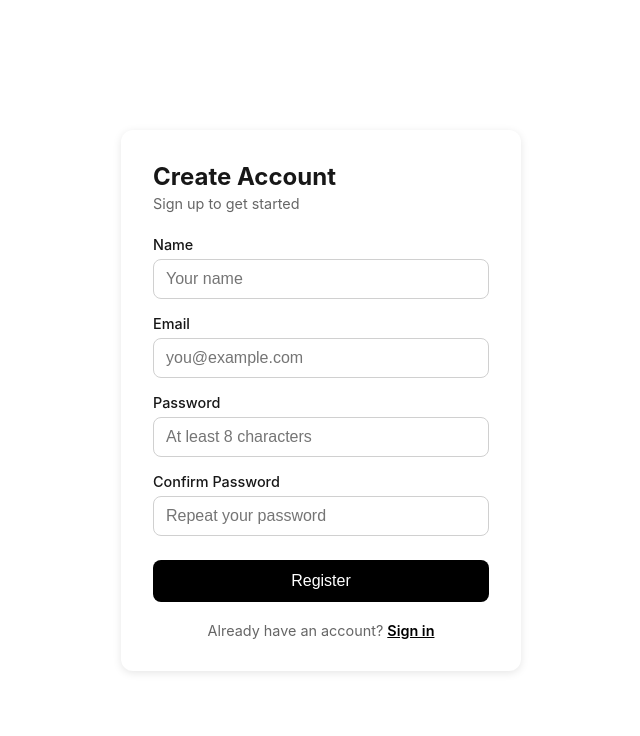
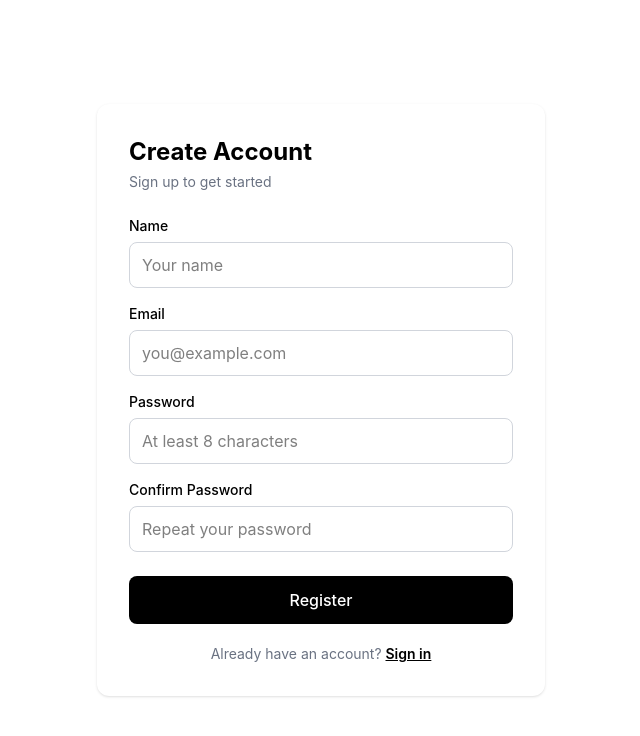
Before and after one commit to stainedatom/agenthooks, a Next.js app in the folder apps/web/: page /register in a window 1280 px wide. Shown: the top 736 px of the page, without its empty margins (319-959 px from the left). Built offline with nearby package versions, Linux system fonts and the light colour scheme; no server answers.

Commit message:
feat(web): frontend styling use tailwindcss v4 instead

```diff
--- a/apps/web/app/globals.css
+++ b/apps/web/app/globals.css
@@ -1,14 +1,4 @@
-:root {
-  --background: #ffffff;
-  --foreground: #171717;
-}
-
-@media (prefers-color-scheme: dark) {
-  :root {
-    --background: #0a0a0a;
-    --foreground: #ededed;
-  }
-}
+@import "tailwindcss";
 
 html,
 body {
@@ -17,34 +7,6 @@ body {
 }
 
 body {
-  color: var(--foreground);
-  background: var(--background);
+  -webkit-font-smoothing: antialiased;
+  -moz-osx-font-smoothing: grayscale;
 }
-
-* {
-  box-sizing: border-box;
-  padding: 0;
-  margin: 0;
-}
-
-a {
-  color: inherit;
-  text-decoration: none;
-}
-
-.imgDark {
-  display: none;
-}
-
-@media (prefers-color-scheme: dark) {
-  html {
-    color-scheme: dark;
-  }
-
-  .imgLight {
-    display: none;
-  }
-  .imgDark {
-    display: unset;
-  }
-}
--- a/apps/web/app/page.tsx
+++ b/apps/web/app/page.tsx
@@ -1,6 +1,7 @@
 "use client";
 
 import { useEffect, useState } from "react";
+import Link from "next/link";
 
 interface User {
   id: string;
@@ -31,93 +32,46 @@ export default function Home() {
 
   if (loading) {
     return (
-      <div style={styles.container}>
-        <p>Loading...</p>
+      <div className="flex items-center justify-center min-h-screen">
+        <p className="text-gray-500">Loading...</p>
       </div>
     );
   }
 
   return (
-    <div style={styles.container}>
-      <h1 style={styles.title}>Agent Hooks</h1>
-      <p style={styles.subtitle}>Authentication</p>
+    <div className="flex flex-col items-center justify-center min-h-screen px-5 text-center font-sans antialiased">
+      <h1 className="text-4xl font-bold mb-2">Agent Hooks</h1>
+      <p className="text-base text-gray-500 mb-8">Authentication</p>
 
       {user ? (
-        <div style={styles.card}>
-          <p style={styles.welcome}>Welcome, {user.name}!</p>
-          <p style={styles.email}>{user.email}</p>
-          <div style={styles.links}>
-            <a href="/dashboard" style={styles.button}>Go to Dashboard</a>
+        <div className="bg-gray-100 rounded-xl p-6 max-w-md w-full">
+          <p className="text-lg font-semibold mb-1">Welcome, {user.name}!</p>
+          <p className="text-sm text-gray-500 mb-5">{user.email}</p>
+          <div className="flex gap-3 justify-center flex-wrap">
+            <Link
+              href="/dashboard"
+              className="inline-block px-6 py-3 bg-black text-white rounded-lg font-medium text-base no-underline"
+            >
+              Go to Dashboard
+            </Link>
           </div>
         </div>
       ) : (
-        <div style={styles.links}>
-          <a href="/login" style={styles.button}>Login</a>
-          <a href="/register" style={{ ...styles.button, ...styles.buttonSecondary }}>
+        <div className="flex gap-3 justify-center flex-wrap">
+          <Link
+            href="/login"
+            className="inline-block px-6 py-3 bg-black text-white rounded-lg font-medium text-base no-underline"
+          >
+            Login
+          </Link>
+          <Link
+            href="/register"
+            className="inline-block px-6 py-3 bg-gray-200 text-black rounded-lg font-medium text-base no-underline"
+          >
             Register
-          </a>
+          </Link>
         </div>
       )}
     </div>
   );
 }
-
-const styles: Record<string, React.CSSProperties> = {
-  container: {
-    display: "flex",
-    flexDirection: "column",
-    alignItems: "center",
-    justifyContent: "center",
-    minHeight: "100vh",
-    fontFamily: "-apple-system, BlinkMacSystemFont, 'Segoe UI', Roboto, sans-serif",
-    padding: "20px",
-    textAlign: "center",
-  },
-  title: {
-    fontSize: "2.5rem",
-    margin: "0 0 8px",
-    fontWeight: 700,
-  },
-  subtitle: {
-    fontSize: "1rem",
-    color: "#666",
-    marginBottom: "32px",
-  },
-  card: {
-    background: "#f5f5f5",
-    borderRadius: "12px",
-    padding: "24px",
-    maxWidth: "400px",
-    width: "100%",
-  },
-  welcome: {
-    fontSize: "1.2rem",
-    fontWeight: 600,
-    margin: "0 0 4px",
-  },
-  email: {
-    fontSize: "0.9rem",
-    color: "#666",
-    margin: "0 0 20px",
-  },
-  links: {
-    display: "flex",
-    gap: "12px",
-    justifyContent: "center",
-    flexWrap: "wrap",
-  },
-  button: {
-    display: "inline-block",
-    padding: "12px 24px",
-    background: "#000",
-    color: "#fff",
-    textDecoration: "none",
-    borderRadius: "8px",
-    fontWeight: 500,
-    fontSize: "1rem",
-  },
-  buttonSecondary: {
-    background: "#e0e0e0",
-    color: "#000",
-  },
-};
--- a/apps/web/app/register/page.tsx
+++ b/apps/web/app/register/page.tsx
@@ -45,156 +45,86 @@ export default function RegisterPage() {
   }
 
   return (
-    <div style={styles.container}>
-      <div style={styles.card}>
-        <h1 style={styles.title}>Create Account</h1>
-        <p style={styles.subtitle}>Sign up to get started</p>
+    <div className="flex items-center justify-center min-h-screen p-5">
+      <div className="bg-white rounded-xl p-8 max-w-md w-full shadow-sm">
+        <h1 className="text-2xl font-bold m-0 mb-1">Create Account</h1>
+        <p className="text-sm text-gray-500 m-0 mb-6">Sign up to get started</p>
 
-        {error && <div style={styles.error}>{error}</div>}
+        {error && (
+          <div className="bg-red-100 text-red-700 p-3 rounded-lg mb-4 text-sm">
+            {error}
+          </div>
+        )}
 
-        <form onSubmit={handleSubmit} style={styles.form}>
-          <div style={styles.field}>
-            <label style={styles.label} htmlFor="name">Name</label>
+        <form onSubmit={handleSubmit} className="flex flex-col gap-4">
+          <div className="flex flex-col gap-1.5">
+            <label className="text-sm font-medium" htmlFor="name">Name</label>
             <input
               id="name"
               type="text"
               value={name}
               onChange={(e) => setName(e.target.value)}
-              style={styles.input}
+              className="px-3 py-2.5 border border-gray-300 rounded-lg text-base outline-none focus:border-gray-400 transition-colors"
               placeholder="Your name"
               autoComplete="name"
             />
           </div>
 
-          <div style={styles.field}>
-            <label style={styles.label} htmlFor="email">Email</label>
+          <div className="flex flex-col gap-1.5">
+            <label className="text-sm font-medium" htmlFor="email">Email</label>
             <input
               id="email"
               type="email"
               value={email}
               onChange={(e) => setEmail(e.target.value)}
-              style={styles.input}
+              className="px-3 py-2.5 border border-gray-300 rounded-lg text-base outline-none focus:border-gray-400 transition-colors"
               placeholder="you@example.com"
               autoComplete="email"
             />
           </div>
 
-          <div style={styles.field}>
-            <label style={styles.label} htmlFor="password">Password</label>
+          <div className="flex flex-col gap-1.5">
+            <label className="text-sm font-medium" htmlFor="password">Password</label>
             <input
               id="password"
               type="password"
               value={password}
               onChange={(e) => setPassword(e.target.value)}
-              style={styles.input}
+              className="px-3 py-2.5 border border-gray-300 rounded-lg text-base outline-none focus:border-gray-400 transition-colors"
               placeholder="At least 8 characters"
               autoComplete="new-password"
             />
           </div>
 
-          <div style={styles.field}>
-            <label style={styles.label} htmlFor="confirmPassword">Confirm Password</label>
+          <div className="flex flex-col gap-1.5">
+            <label className="text-sm font-medium" htmlFor="confirmPassword">Confirm Password</label>
             <input
               id="confirmPassword"
               type="password"
               value={confirmPassword}
               onChange={(e) => setConfirmPassword(e.target.value)}
-              style={styles.input}
+              className="px-3 py-2.5 border border-gray-300 rounded-lg text-base outline-none focus:border-gray-400 transition-colors"
               placeholder="Repeat your password"
               autoComplete="new-password"
             />
           </div>
 
-          <button type="submit" disabled={loading} style={styles.button}>
+          <button
+            type="submit"
+            disabled={loading}
+            className="py-3 bg-black text-white rounded-lg text-base font-medium cursor-pointer mt-2 disabled:opacity-50 disabled:cursor-not-allowed hover:bg-gray-800 transition-colors"
+          >
             {loading ? "Creating account..." : "Register"}
           </button>
         </form>
 
-        <p style={styles.footerText}>
+        <p className="text-center mt-5 text-sm text-gray-500">
           Already have an account?{" "}
-          <a href="/login" style={styles.link}>Sign in</a>
+          <a href="/login" className="text-black font-semibold underline">
+            Sign in
+          </a>
         </p>
       </div>
     </div>
   );
 }
-
-const styles: Record<string, React.CSSProperties> = {
-  container: {
-    display: "flex",
-    alignItems: "center",
-    justifyContent: "center",
-    minHeight: "100vh",
-    fontFamily: "-apple-system, BlinkMacSystemFont, 'Segoe UI', Roboto, sans-serif",
-    padding: "20px",
-  },
-  card: {
-    background: "#fff",
-    borderRadius: "12px",
-    padding: "32px",
-    maxWidth: "400px",
-    width: "100%",
-    boxShadow: "0 2px 8px rgba(0,0,0,0.1)",
-  },
-  title: {
-    fontSize: "1.5rem",
-    fontWeight: 700,
-    margin: "0 0 4px",
-  },
-  subtitle: {
-    fontSize: "0.9rem",
-    color: "#666",
-    margin: "0 0 24px",
-  },
-  error: {
-    background: "#fee2e2",
-    color: "#b91c1c",
-    padding: "12px",
-    borderRadius: "8px",
-    marginBottom: "16px",
-    fontSize: "0.9rem",
-  },
-  form: {
-    display: "flex",
-    flexDirection: "column",
-    gap: "16px",
-  },
-  field: {
-    display: "flex",
-    flexDirection: "column",
-    gap: "6px",
-  },
-  label: {
-    fontSize: "0.9rem",
-    fontWeight: 500,
-  },
-  input: {
-    padding: "10px 12px",
-    border: "1px solid #d0d0d0",
-    borderRadius: "8px",
-    fontSize: "1rem",
-    outline: "none",
-  },
-  button: {
-    padding: "12px",
-    background: "#000",
-    color: "#fff",
-    border: "none",
-    borderRadius: "8px",
-    fontSize: "1rem",
-    fontWeight: 500,
-    cursor: "pointer",
-    marginTop: "8px",
-  },
-  footerText: {
-    textAlign: "center",
-    marginTop: "20px",
-    fontSize: "0.9rem",
-    color: "#666",
-  },
-  link: {
-    color: "#000",
-    fontWeight: 600,
-    textDecoration: "underline",
-  },
-};
--- a/apps/web/package.json
+++ b/apps/web/package.json
@@ -12,9 +12,12 @@
   },
   "dependencies": {
     "@repo/ui": "workspace:*",
+    "@tailwindcss/postcss": "^4.3.1",
     "next": "16.2.0",
+    "postcss": "^8.5.15",
     "react": "^19.2.0",
-    "react-dom": "^19.2.0"
+    "react-dom": "^19.2.0",
+    "tailwindcss": "^4.3.1"
   },
   "devDependencies": {
     "@repo/eslint-config": "workspace:*",
--- /dev/null
+++ b/apps/web/postcss.config.mjs
@@ -0,0 +1,7 @@
+const config = {
+  plugins: {
+    "@tailwindcss/postcss": {},
+  },
+};
+
+export default config;
```
Also changed, not shown: apps/web/app/dashboard/page.tsx (+40 -147 lines), apps/web/app/login/page.tsx (+25 -95 lines), 1 other file (tests, documents, lock files or other folders).
